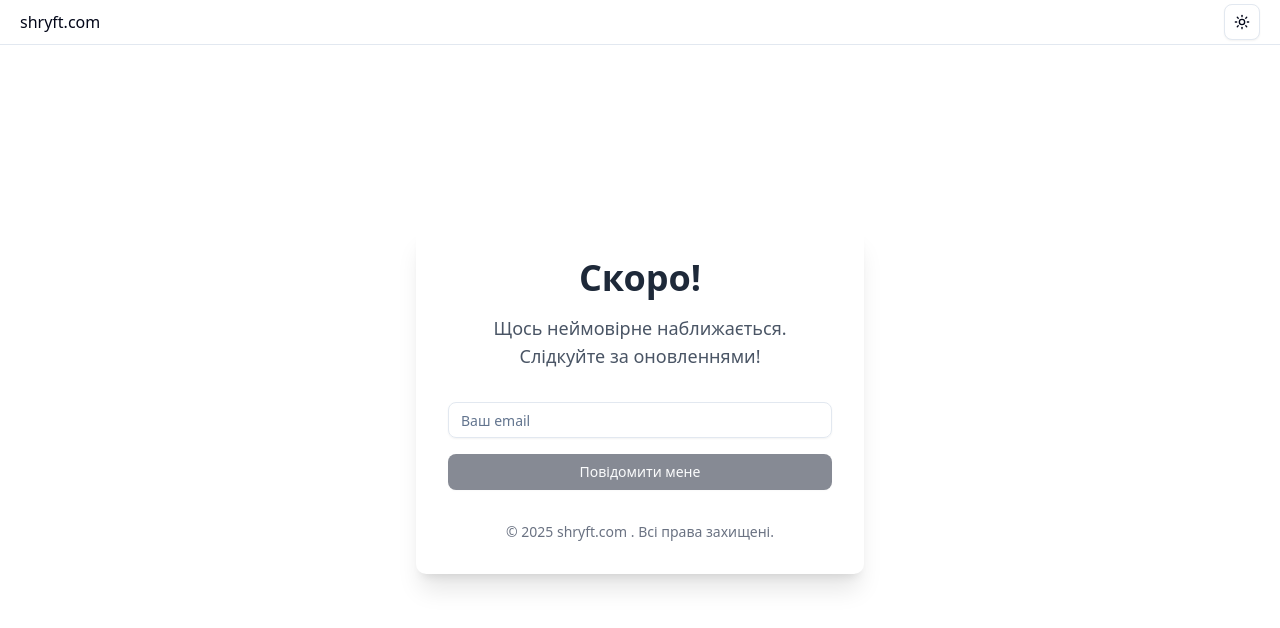
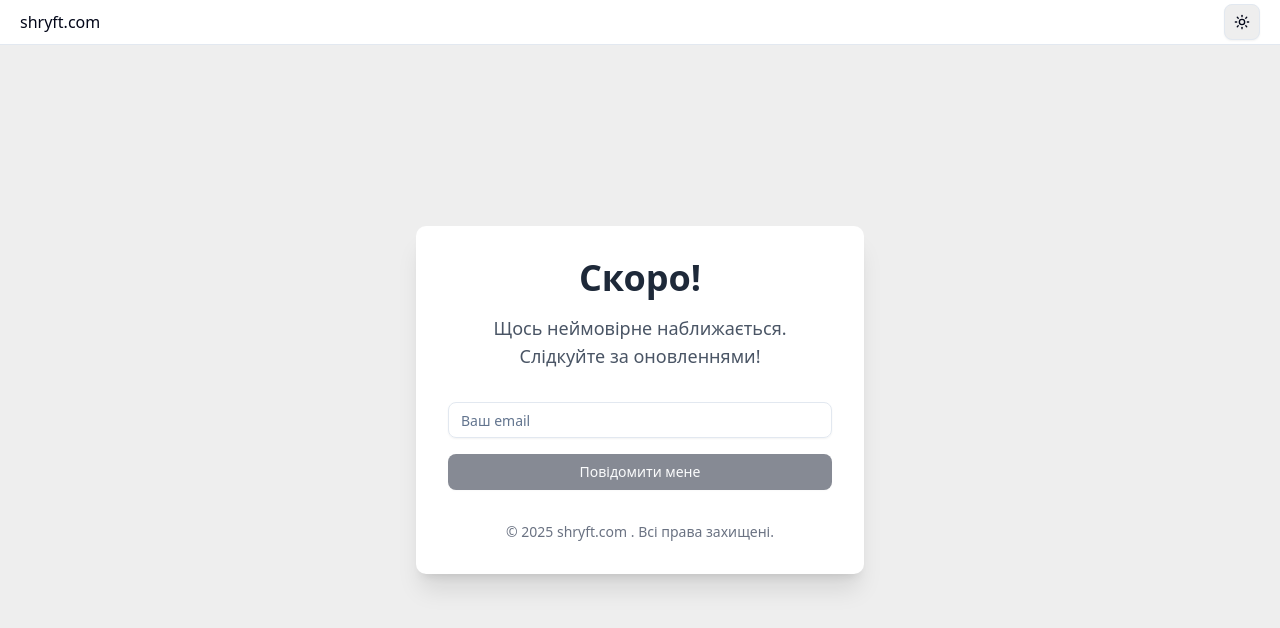
Before and after one commit to Fermutik/shryft.github.io, a Next.js app: page / in a window 1280 px wide. Shown: the top 628 px of the page. Built offline with nearby package versions, Linux system fonts and the light colour scheme.

Commit message:
Update background color in globals.css for improved design consistency

```diff
--- a/app/globals.css
+++ b/app/globals.css
@@ -46,7 +46,7 @@
 }
 
 :root {
-  --background: oklch(1 0 0);
+  --background: oklch(0.95 0 0);
   --foreground: oklch(0.129 0.042 264.695);
   --card: oklch(1 0 0);
   --card-foreground: oklch(0.129 0.042 264.695);
@@ -120,6 +120,7 @@
   * {
     @apply border-border outline-ring/50;
   }
+
   body {
     @apply bg-background text-foreground;
   }
```
